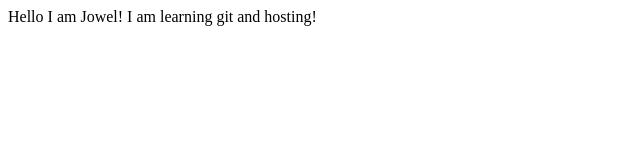
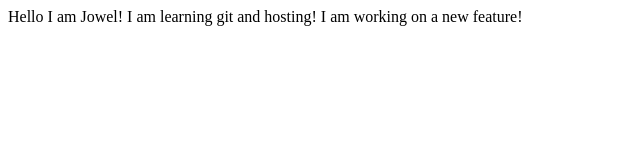
Before and after one commit to JowelTisso/joweltisso-site, a plain HTML site: page index.html in a window 1280 px wide. Shown: the whole page, without its empty margins (0-640 px from the left). Drawn offline with Linux system fonts and the light colour scheme.

Commit message:
update details of project

```diff
--- a/index.html
+++ b/index.html
@@ -9,5 +9,7 @@
 <body>
     Hello I am Jowel!
     I am learning git and hosting!
+
+    I am working on a new feature!
 </body>
 </html>
```
